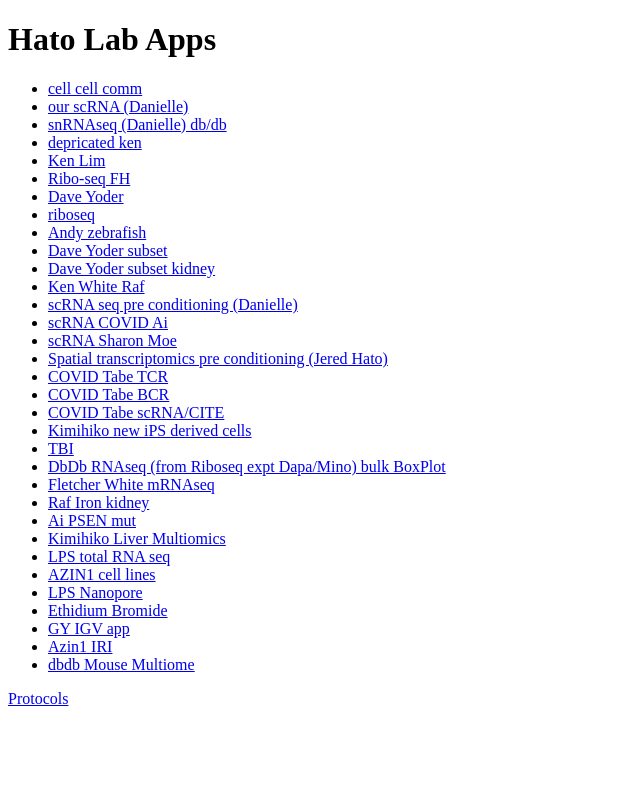
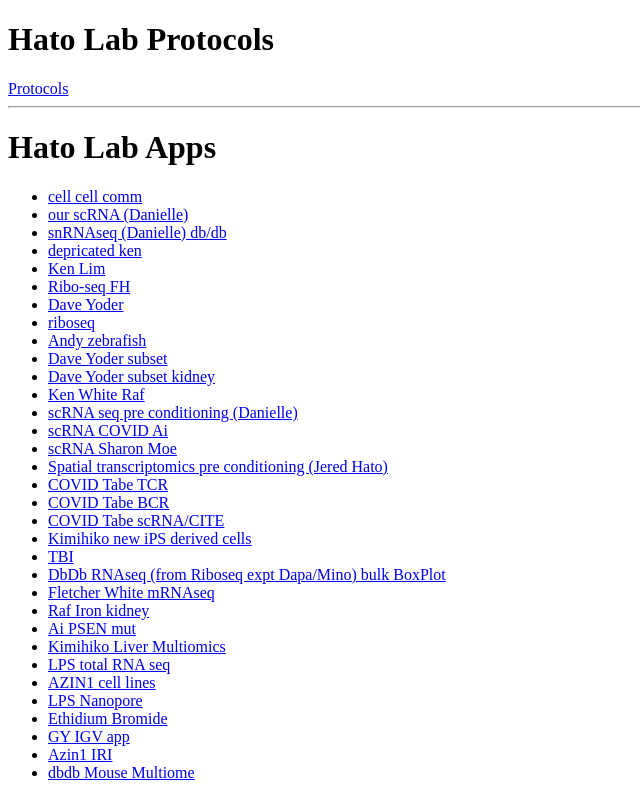
Before and after one commit to jmyslins/jmyslins.github.io, a plain HTML site: page index.html in a window 1280 px wide. Shown: the whole page, without its empty margins (0-640 px from the left). Drawn offline with Linux system fonts and the light colour scheme.

Commit message:
Update index.html

```diff
--- a/index.html
+++ b/index.html
@@ -1,12 +1,24 @@
 <!DOCTYPE html>
 <html>
 <head>
-  <title>Lab Apps</title>
+  <title>Hato Lab</title>
 </head>
 <body>
+
+  <!-- Hato Lab Protocols Section -->
+  <h1>Hato Lab Protocols</h1>
+  <a href="protocols.html">Protocols</a>
+
+  <script src="protocols.js"></script>
+
+  <!-- Add a horizontal rule for visual separation -->
+  <hr>
+
+  <!-- Hato Lab Apps Section -->
   <h1>Hato Lab Apps</h1>
   <ul id="appList"></ul>
-  <a href="protocols.html">Protocols</a>
+
   <script src="script.js"></script>
+
 </body>
 </html>
```
